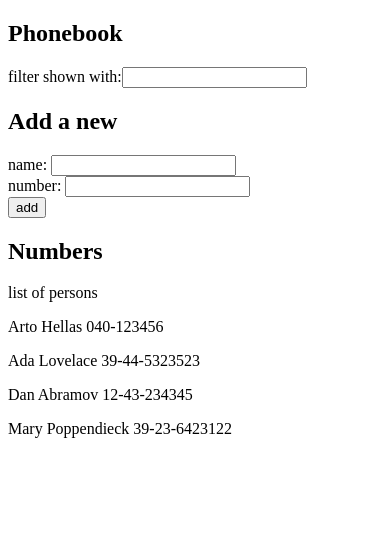
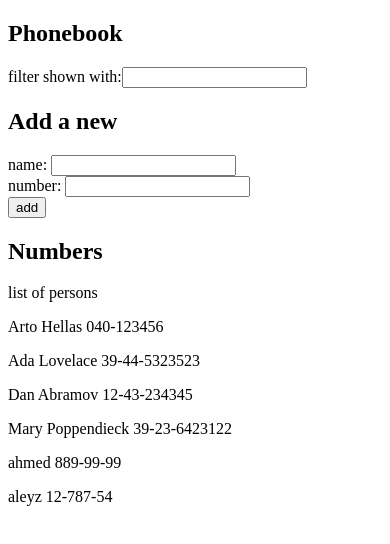
Before and after one commit to Hamze94/fullstackopen.com, a React (Vite) app in the folder part2/The Phonebook/: page / in a window 390 px wide. Shown: the top 544 px of the page. Built offline with nearby package versions, Linux system fonts and the light colour scheme; data requests are answered from the project's data file.

Commit message:
2.12: The Phonebook step 7

```diff
--- a/part2/The Phonebook/db.json
+++ b/part2/The Phonebook/db.json
@@ -19,6 +19,16 @@
       "name": "Mary Poppendieck",
       "number": "39-23-6423122",
       "id": "4"
+    },
+    {
+      "id": "8fb9",
+      "name": "ahmed",
+      "number": "889-99-99"
+    },
+    {
+      "id": "be1b",
+      "name": "aleyz",
+      "number": "12-787-54"
     }
   ]
 }
--- a/part2/The Phonebook/src/App.jsx
+++ b/part2/The Phonebook/src/App.jsx
@@ -10,12 +10,13 @@ const App = () => {
     axios
       .get('http://localhost:3001/persons')
       .then(response => {
-        console.log('promise fulfilled')
+        console.log('promise fulfilled', response.data)
         setPersons(response.data)
       })
   }, [])
   const [searchTerm, setSearchTerm] = useState('')
   const filteredPersons = persons.filter(person =>
+    console.log(person) ||
     person.name.toLowerCase().includes(searchTerm.toLowerCase())
   )
 
--- a/part2/The Phonebook/src/components/PersonForm.jsx
+++ b/part2/The Phonebook/src/components/PersonForm.jsx
@@ -1,3 +1,4 @@
+import axios from 'axios'
 import React, { useState } from 'react'
 
 const PersonForm = ({ persons, setPersons }) => {
@@ -11,9 +12,14 @@ const PersonForm = ({ persons, setPersons }) => {
             return
         }
         const personObject = { name: newName, number: newNumber }
-        setPersons(persons.concat(personObject))
-        setNewName('')
-        setNewNumber('')
+        axios.post('http://localhost:3001/persons', personObject)
+            .then(response => {
+                console.log(response.data)
+                setPersons(persons.concat(response.data))
+                setNewName('')
+                setNewNumber('')
+            })
+
     }
     const handleNameChange = (event) => {
         setNewName(event.target.value)
```
Lines whose indentation alone changed are shown as unchanged.
